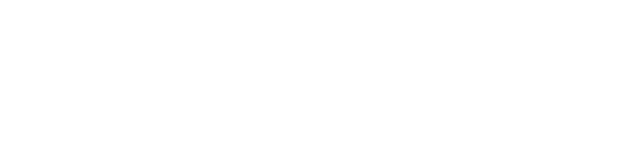
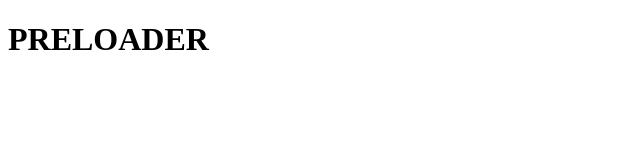
Before and after one commit to stephangriesel/preloader, a plain HTML site: page index.html in a window 1280 px wide. Shown: the whole page, without its empty margins (0-640 px from the left). Drawn offline with Linux system fonts and the light colour scheme.

Commit message:
add markup

```diff
--- a/index.html
+++ b/index.html
@@ -8,6 +8,9 @@
     <title>Preloader</title>
 </head>
 <body>
-
+    <div id="load"></div>
+    <div id="content">
+        <h1>PRELOADER</h1>
+    </div>
 </body>
 </html>
```
